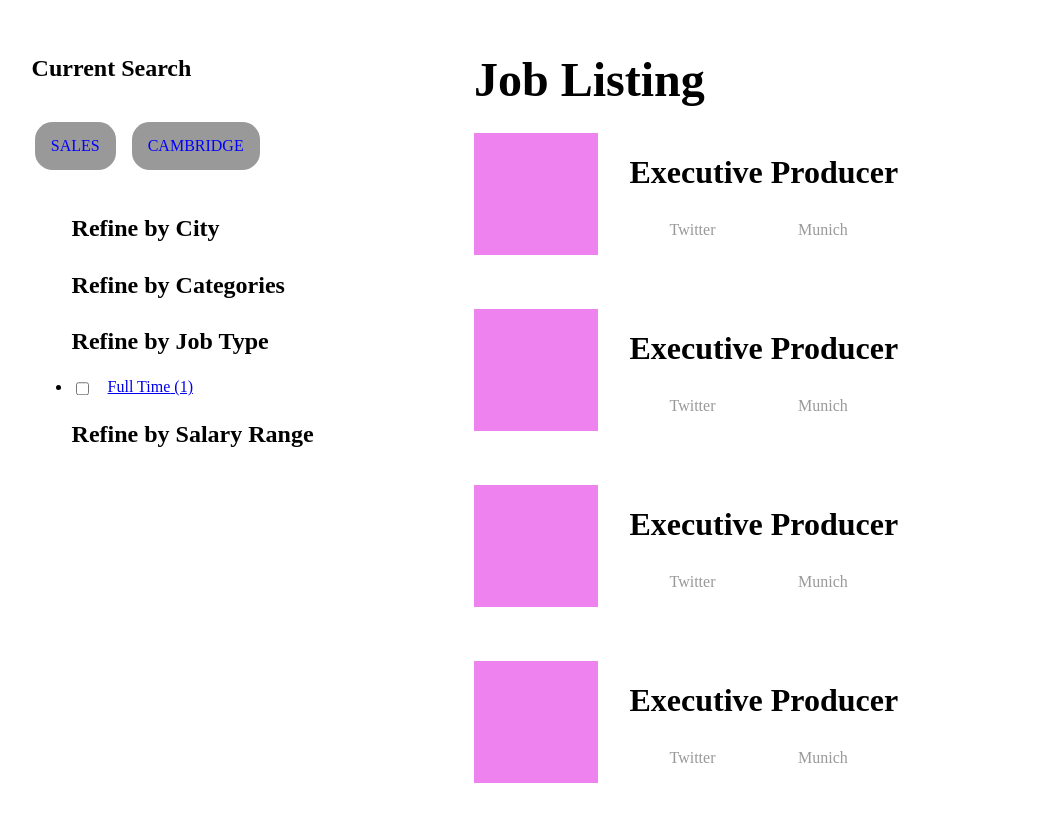
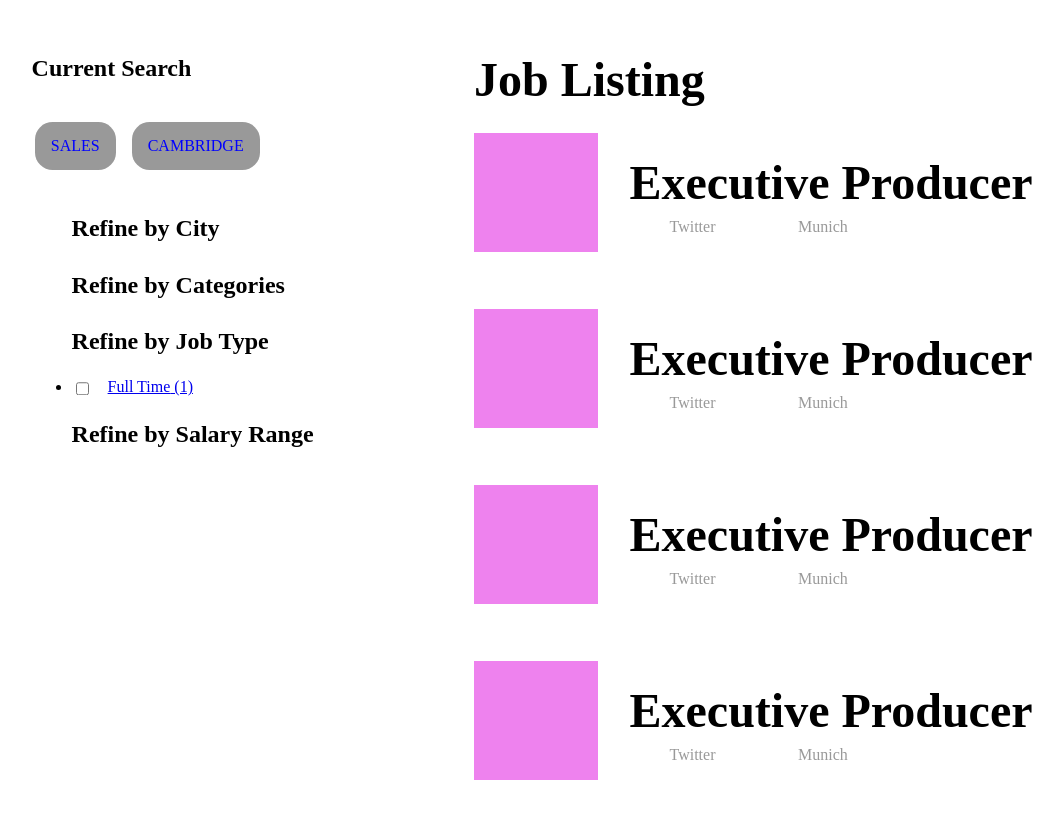
Before and after one commit to VektorTech/job-board, a Next.js app: page /Search in a window 1280 px wide. Shown: the part 114-936 px from the top of the page, without its empty margins (166-1229 px from the left). Built offline with nearby package versions, Linux system fonts and the light colour scheme.

Commit message:
added reusable heading to job block

```diff
--- a/src/components/JobBlock/JobBlock.jsx
+++ b/src/components/JobBlock/JobBlock.jsx
@@ -5,6 +5,7 @@ import {
     JobDate, FAI
 } from './JobBlock.style';
 import TagBlock from '../Tag/Tag';
+import Heading from '../Other/Heading.style';
 
 const JobBlock = () => (
     <BlockContainer>
@@ -12,7 +13,7 @@ const JobBlock = () => (
 
         </CompLogoContainer>
         <div>
-            <h1 style={{height: "2.8rem"}}>Executive Producer</h1>
+            <Heading size="lg">Executive Producer</Heading>
             <ul style={{marginTop: "1rem"}}>
                 <ListItem><FAI icon="building"/>Twitter</ListItem>
                 <ListItem><FAI icon="compass"/>Munich</ListItem>
```
